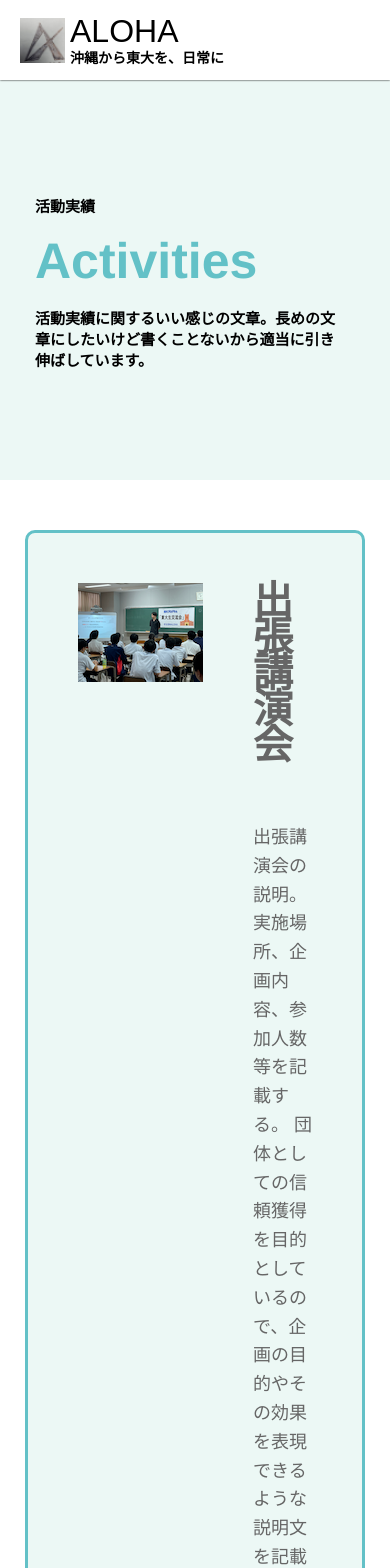
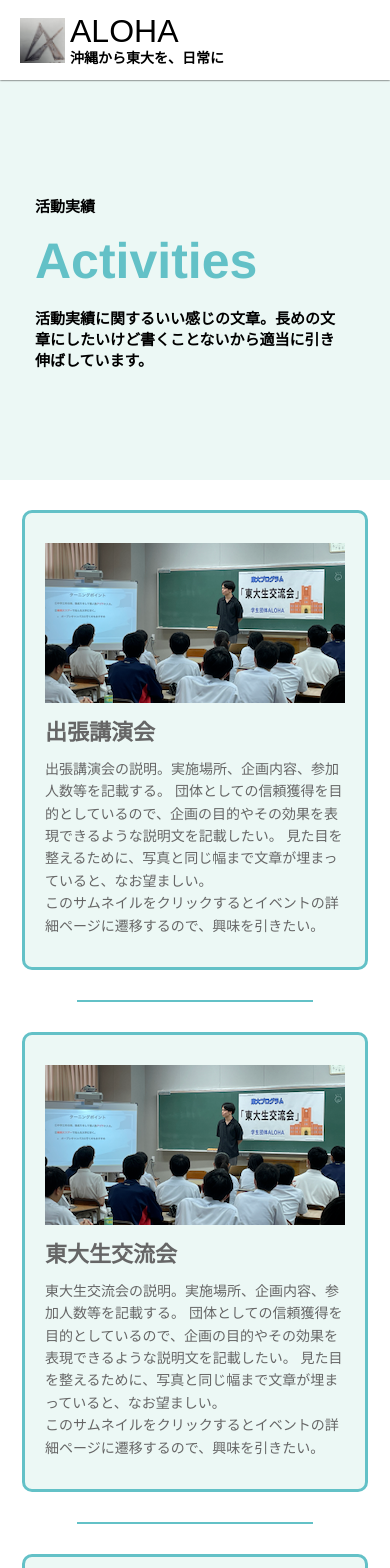
Before and after one commit to ReoYabiku/aloha-hp-next, a Next.js app: page /activities in a window 390 px wide. Shown: the top 1568 px of the page. Built offline with nearby package versions, Linux system fonts and the light colour scheme.

Commit message:
align images and text vertically

```diff
--- a/app/activities/ActivityUnit.module.css
+++ b/app/activities/ActivityUnit.module.css
@@ -40,12 +40,39 @@
     display: none;
 }
 
-@media screen and (max-width: 480px) {
+@media screen and (min-width: 360px) and (max-width: 480px) {
+    .container {
+        margin: 30px auto;
+        display: block;
+        padding: 30px 0;
+        width: 340px;
+    }
+
+    .child {
+        width: 300px;
+        margin: 20px auto 0;
+        padding-left: 0;
+    }
+
+    .title {
+        font-size: 22px;
+        margin-bottom: 15px;
+    }
+
+    .text {
+        font-size: 14px;
+    }
+
     .image {
         display: none;
     }
 
     .imageSP {
         display: block;
+        margin: 0 auto;
+    }
+
+    .bar {
+        width: 60%;
     }
 }
--- a/app/activities/ActivityUnit.tsx
+++ b/app/activities/ActivityUnit.tsx
@@ -25,8 +25,8 @@ export default function ActivityUnit({ name, description, img, imgSP, last }: Pr
                     className={style.imageSP}
                     src={imgSP}
                     alt={name}
-                    width={125}
-                    height={99}
+                    width={300}
+                    height={160}
                 />
                 <div className={style.child}>
                     <h1 className={style.title}>{name}</h1>
```
Also changed, not shown: app/activities/src/meetup_sp.png.
